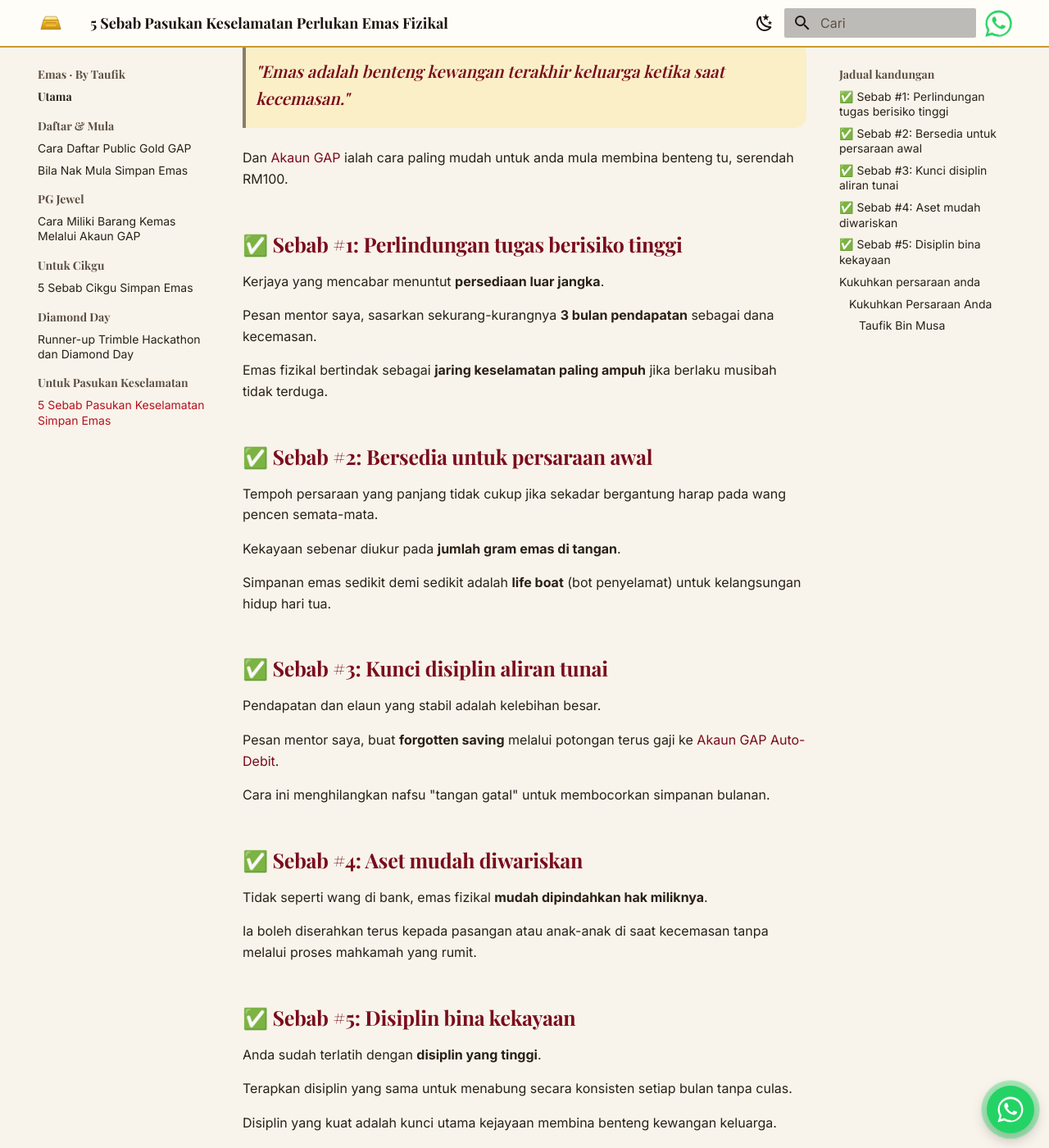
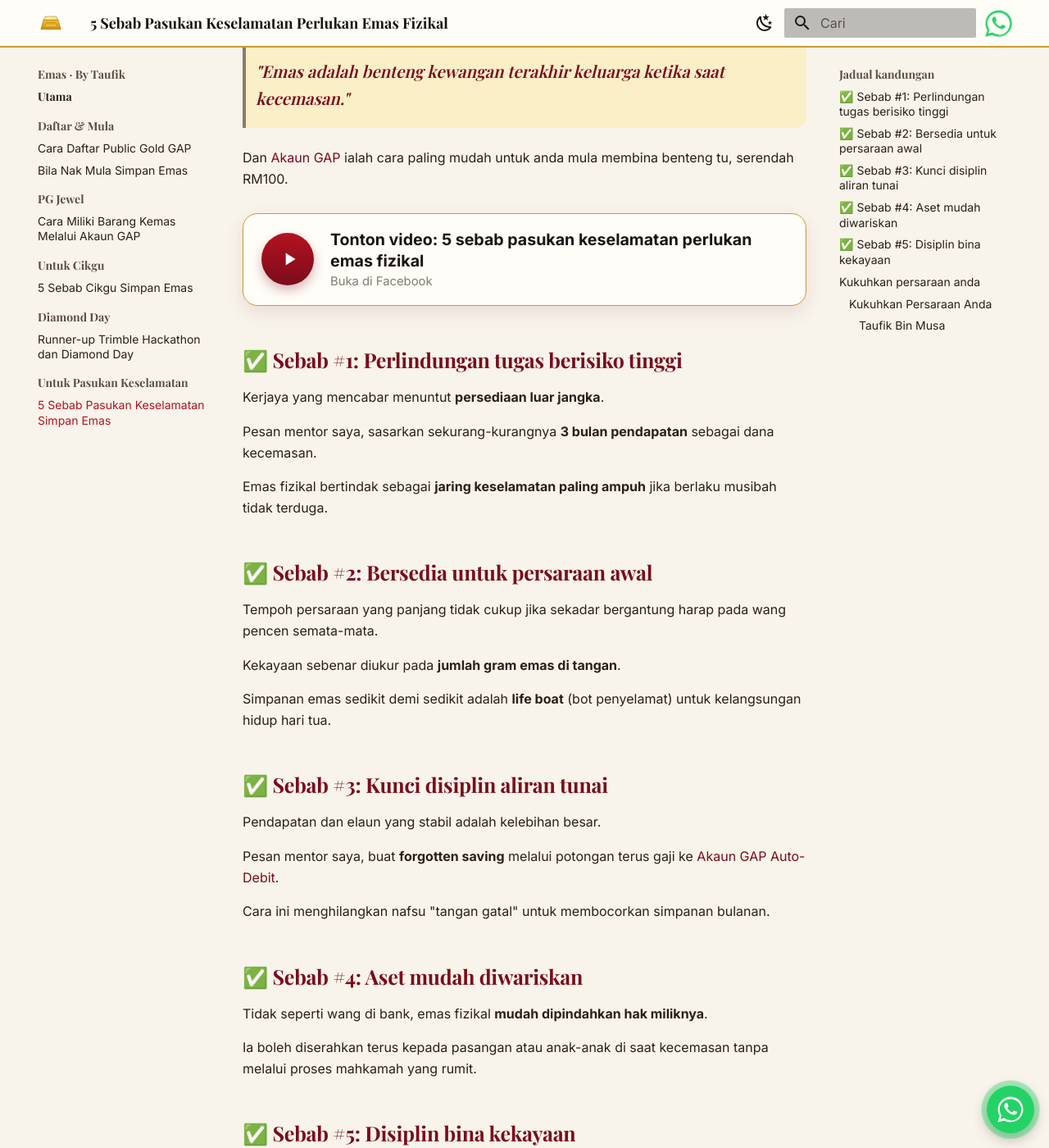
Before and after one commit to taufikmusa/emas, an MkDocs documentation site: the page built from docs/artikel/5-sebab-pasukan-keselamatan-perlukan-emas-fizikal.md, in a window 1280 px wide and 1400 px high, scrolled down 1454 px. Shown: the whole window at 82% size. Built offline with MkDocs 1.6.1 and Material for MkDocs 9.7.7, drawn with Linux system fonts in a browser that asks for light colours; some web fonts are replaced.

Commit message:
Add Facebook video link card to security forces article
Co-Authored-By: Claude Sonnet 5.5 <noreply@anthropic.com>
Claude-Session: https://claude.ai/code/session_01Kg5rzoNKh8hvmsKW8L46De

```diff
--- a/docs/artikel/5-sebab-pasukan-keselamatan-perlukan-emas-fizikal.md
+++ b/docs/artikel/5-sebab-pasukan-keselamatan-perlukan-emas-fizikal.md
@@ -23,6 +23,11 @@ Pesan guru saya, Tn Mohd Zulkifli Shafie:
 > "Emas adalah benteng kewangan terakhir keluarga ketika saat kecemasan."
 
 Dan [Akaun GAP](https://publicgold.com.my/index.php?route=account/register&intro_pgcode=PG00359605&is_dealer=1){ target="_blank" } ialah cara paling mudah untuk anda mula membina benteng tu, serendah RM100.
+
+<a class="video-card" href="https://www.facebook.com/share/v/1JiAamQnSr/?mibextid=wwXIfr" target="_blank" rel="noopener">
+<span class="video-play" aria-hidden="true"><svg viewBox="0 0 24 24" width="26" height="26"><path fill="currentColor" d="M8 5v14l11-7z"/></svg></span>
+<span class="video-text"><strong>Tonton video: 5 sebab pasukan keselamatan perlukan emas fizikal</strong><small>Buka di Facebook</small></span>
+</a>
 
 ## ✅ Sebab #1: Perlindungan tugas berisiko tinggi
 
--- a/docs/stylesheets/extra.css
+++ b/docs/stylesheets/extra.css
@@ -616,3 +616,36 @@ body { font-feature-settings: "ss01"; }
 .md-typeset .gallery-poster .gallery-slide { aspect-ratio: 1 / 1; }
 .md-typeset .gallery-poster .gallery-slide img { object-fit: contain; }
 .md-typeset .gallery-poster .gallery-frame { border: 1px solid var(--gold-pale); }
+
+/* Kad pautan video */
+.md-typeset .video-card {
+  display: flex;
+  align-items: center;
+  gap: 1rem;
+  margin: 1.4rem 0;
+  padding: .9rem 1.1rem;
+  background: var(--cream-2);
+  border: 1.5px solid var(--gold);
+  border-radius: 18px;
+  box-shadow: 0 8px 22px rgba(122, 12, 28, .1);
+  color: var(--ink) !important;
+  text-decoration: none;
+  transition: transform .15s, box-shadow .15s;
+}
+.md-typeset .video-card:hover { transform: translateY(-2px); box-shadow: 0 12px 28px rgba(122, 12, 28, .18); }
+.md-typeset .video-play {
+  flex: none;
+  width: 3.2rem;
+  height: 3.2rem;
+  border-radius: 50%;
+  display: grid;
+  place-items: center;
+  background: linear-gradient(180deg, var(--maroon-2), var(--maroon));
+  color: #fff;
+  box-shadow: 0 6px 14px rgba(122, 12, 28, .3);
+}
+.md-typeset .video-play svg { margin-left: 3px; }
+.md-typeset .video-text { display: flex; flex-direction: column; min-width: 0; line-height: 1.35; }
+.md-typeset .video-text strong { font-size: .98rem; }
+.md-typeset .video-text small { color: var(--md-default-fg-color--light); font-size: .74rem; margin-top: .15rem; }
+[data-md-color-scheme="slate"] .md-typeset .video-card { background: #221A16; color: #F2E8D5 !important; }
```
Also changed, not shown: CLAUDE.md (+3 -0 lines).
